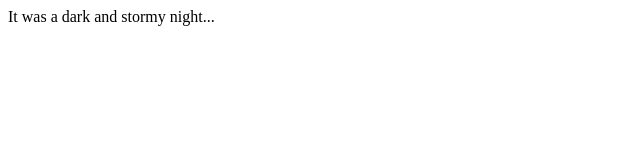
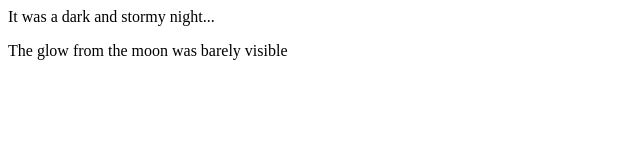
Before and after one commit to EowyntheFingGem/fireside-story, a plain HTML site: page index.html in a window 1280 px wide. Shown: the whole page, without its empty margins (0-640 px from the left). Drawn offline with Linux system fonts and the light colour scheme.

Commit message:
added second line of story

```diff
--- a/index.html
+++ b/index.html
@@ -1,5 +1,6 @@
 <html>
   <body>
     <p>It was a dark and stormy night...</p>
+    <p>The glow from the moon was barely visible</p>
   </body>
 </html>
```
